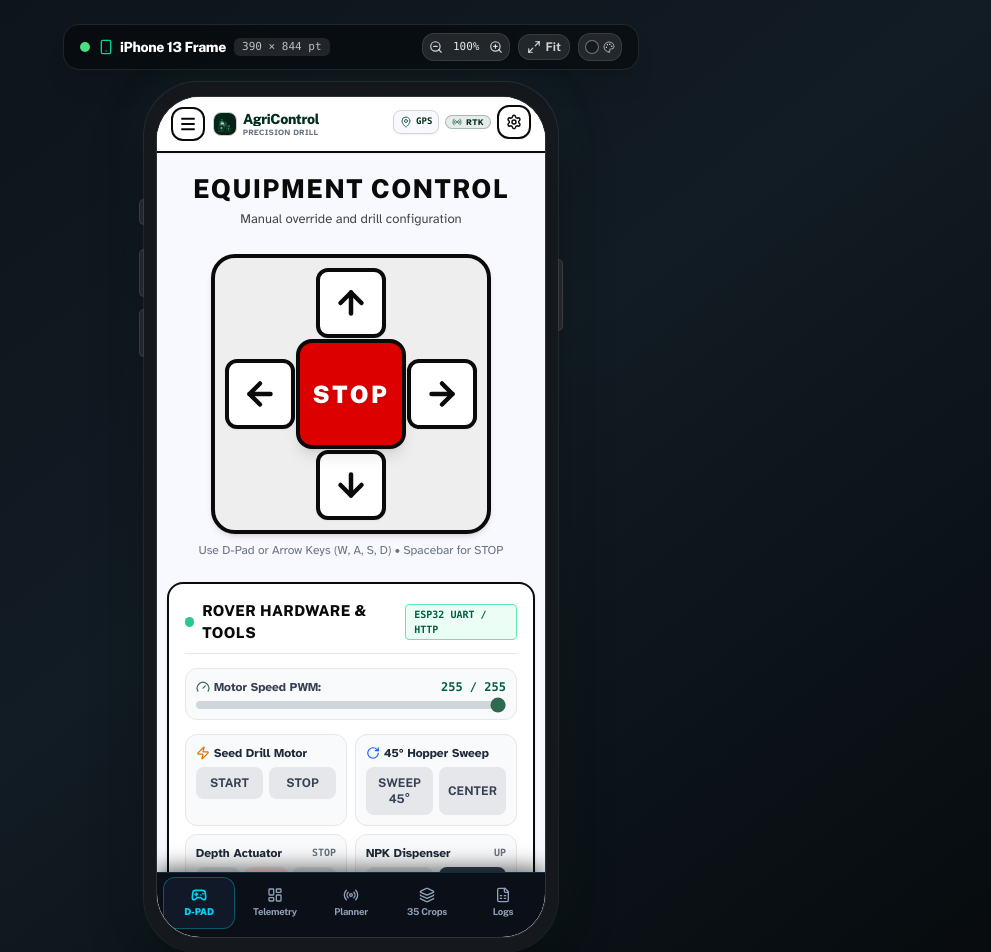
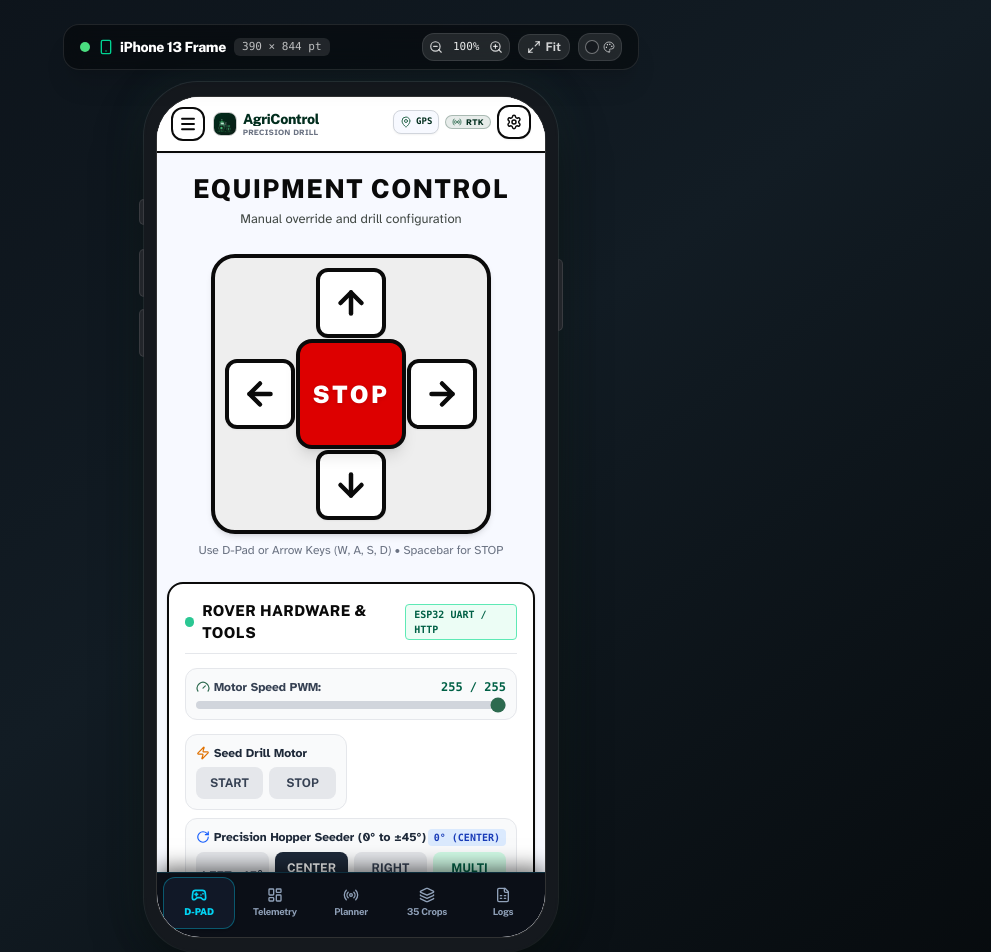
Before and after one commit to abhisheikraja2007-droid/TerraSow1, a React (Vite) app: page / in a window 1280 px wide. Shown: the top 952 px of the page, without its empty margins (289-1280 px from the left). Built offline with nearby package versions, Linux system fonts and the light colour scheme.

Commit message:
feat: update hopper controls to dual-side 0-45 degree seeding and fix motor directions

```diff
--- a/dev-dist/sw.js
+++ b/dev-dist/sw.js
@@ -81,7 +81,7 @@ define(['./workbox-afac4cd2'], (function (workbox) { 'use strict';
     "revision": "3ca0b8505b4bec776b69afdba2768812"
   }, {
     "url": "index.html",
-    "revision": "0.qckh4jlui8o"
+    "revision": "0.tk2vdsocc74"
   }], {});
   workbox.cleanupOutdatedCaches();
   workbox.registerRoute(new workbox.NavigationRoute(workbox.createHandlerBoundToURL("index.html"), {
--- a/server.ts
+++ b/server.ts
@@ -90,7 +90,7 @@ let esp32Status = {
   lastSeen: null as string | null,
   roverSpeed: 255,
   drillOn: false,
-  hopperSweep: false,
+  hopperOpen: false,
   actuatorState: 'STOP',
   npkState: 'UP',
   lastCommand: '',
@@ -180,8 +180,12 @@ app.post('/api/rover/command', async (req, res) => {
     esp32Status.roverSpeed = parseInt(command.replace('SPEED:', ''), 10) || 255;
   } else if (command === 'DRILL_ON') esp32Status.drillOn = true;
   else if (command === 'DRILL_OFF') esp32Status.drillOn = false;
-  else if (command === 'HOPPER_SWEEP_START') esp32Status.hopperSweep = true;
-  else if (command === 'HOPPER_SWEEP_STOP') esp32Status.hopperSweep = false;
+  else if (command === 'HOPPER_LEFT') esp32Status.hopperOpen = true;
+  else if (command === 'HOPPER_RIGHT') esp32Status.hopperOpen = true;
+  else if (command === 'HOPPER_CENTER' || command === 'HOPPER_CLOSE') esp32Status.hopperOpen = false;
+  else if (command === 'HOPPER_MULTI_START') esp32Status.hopperOpen = true;
+  else if (command === 'HOPPER_MULTI_STOP') esp32Status.hopperOpen = false;
+  else if (command === 'HOPPER_OPEN') esp32Status.hopperOpen = true;
   else if (command === 'ACT_DOWN') esp32Status.actuatorState = 'DOWN';
   else if (command === 'ACT_UP') esp32Status.actuatorState = 'UP';
   else if (command === 'ACT_STOP') esp32Status.actuatorState = 'STOP';
@@ -189,7 +193,7 @@ app.post('/api/rover/command', async (req, res) => {
   else if (command === 'NPK_UP') esp32Status.npkState = 'UP';
   else if (command === 'ESTOP') {
     esp32Status.drillOn = false;
-    esp32Status.hopperSweep = false;
+    esp32Status.hopperOpen = false;
     esp32Status.actuatorState = 'STOP';
     vehicleState.armed = false;
     vehicleState.mode = 'HOLD';
--- a/src/components/EquipmentControlView.tsx
+++ b/src/components/EquipmentControlView.tsx
@@ -57,7 +57,7 @@ export const EquipmentControlView: React.FC<EquipmentControlViewProps> = ({
 
   // ESP32 Rover Mechanism States
   const [drillActive, setDrillActive] = useState(false);
-  const [hopperSweepActive, setHopperSweepActive] = useState(false);
+  const [hopperMode, setHopperMode] = useState<'CENTER' | 'LEFT' | 'RIGHT' | 'MULTI'>('CENTER');
   const [actuatorState, setActuatorState] = useState<'STOP' | 'DOWN' | 'UP'>('STOP');
   const [npkState, setNpkState] = useState<'UP' | 'DOWN'>('UP');
   const [motorPwmSpeed, setMotorPwmSpeed] = useState(255);
@@ -70,12 +70,17 @@ export const EquipmentControlView: React.FC<EquipmentControlViewProps> = ({
     await MissionPlannerService.sendRoverCommand(next ? 'DRILL_ON' : 'DRILL_OFF');
   };
 
-  const handleToggleHopperSweep = async () => {
+  const handleHopperAction = async (mode: 'CENTER' | 'LEFT' | 'RIGHT' | 'MULTI') => {
     playClickSound();
     hapticMedium();
-    const next = !hopperSweepActive;
-    setHopperSweepActive(next);
-    await MissionPlannerService.sendRoverCommand(next ? 'HOPPER_SWEEP_START' : 'HOPPER_SWEEP_STOP');
+    setHopperMode(mode);
+    const cmdMap: Record<string, string> = {
+      CENTER: 'HOPPER_CENTER',
+      LEFT: 'HOPPER_LEFT',
+      RIGHT: 'HOPPER_RIGHT',
+      MULTI: 'HOPPER_MULTI_START',
+    };
+    await MissionPlannerService.sendRoverCommand(cmdMap[mode]);
   };
 
   const handleActuatorCommand = async (action: 'ACT_DOWN' | 'ACT_UP' | 'ACT_STOP') => {
@@ -206,7 +211,7 @@ export const EquipmentControlView: React.FC<EquipmentControlViewProps> = ({
     hapticWarning();
     void MissionPlannerService.sendRoverCommand('ESTOP');
     setDrillActive(false);
-    setHopperSweepActive(false);
+    setHopperMode('CENTER');
     setActuatorState('STOP');
     void MissionPlannerService.setArmed(false);
     void MissionPlannerService.setMode('HOLD');
@@ -523,30 +528,52 @@ export const EquipmentControlView: React.FC<EquipmentControlViewProps> = ({
             </div>
           </div>
 
-          {/* 45° Hopper Sweep */}
-          <div className="flex flex-col gap-1.5 p-2.5 bg-gray-50 rounded-xl border border-gray-200">
-            <span className="font-extrabold text-gray-800 flex items-center gap-1">
-              <RotateCw className="w-3.5 h-3.5 text-blue-600" /> 45° Hopper Sweep
-            </span>
-            <div className="grid grid-cols-2 gap-1.5">
+          {/* Hopper Servo (0° to ±45° Dual-Side Seeding) */}
+          <div className="flex flex-col gap-1.5 p-2.5 bg-gray-50 rounded-xl border border-gray-200 col-span-2">
+            <div className="flex items-center justify-between">
+              <span className="font-extrabold text-gray-800 flex items-center gap-1 text-xs">
+                <RotateCw className="w-3.5 h-3.5 text-blue-600" /> Precision Hopper Seeder (0° to ±45°)
+              </span>
+              <span className="font-mono text-[10px] font-bold px-1.5 py-0.5 rounded bg-blue-100 text-blue-800">
+                {hopperMode === 'LEFT' ? '+45° (LEFT)' : hopperMode === 'RIGHT' ? '-45° (RIGHT)' : hopperMode === 'MULTI' ? 'MULTI-SEED' : '0° (CENTER)'}
+              </span>
+            </div>
+            <div className="grid grid-cols-4 gap-1.5 text-xs">
               <button
                 type="button"
-                onClick={handleToggleHopperSweep}
+                onClick={() => handleHopperAction('LEFT')}
                 className={`py-2 px-1 rounded-lg font-bold text-center cursor-pointer transition-all ${
-                  hopperSweepActive ? 'bg-blue-600 text-white shadow-xs' : 'bg-gray-200 text-gray-700 hover:bg-gray-300'
+                  hopperMode === 'LEFT' ? 'bg-blue-600 text-white shadow-xs' : 'bg-gray-200 text-gray-700 hover:bg-gray-300'
                 }`}
               >
-                {hopperSweepActive ? 'SWEEPING' : 'SWEEP 45°'}
+                LEFT +45°
               </button>
               <button
                 type="button"
-                onClick={() => {
-                  setHopperSweepActive(false);
-                  void MissionPlannerService.sendRoverCommand('HOPPER_SWEEP_STOP');
-                }}
-                className="py-2 px-1 bg-gray-200 hover:bg-gray-300 text-gray-700 rounded-lg font-bold text-center cursor-pointer"
+                onClick={() => handleHopperAction('CENTER')}
+                className={`py-2 px-1 rounded-lg font-bold text-center cursor-pointer transition-all ${
+                  hopperMode === 'CENTER' ? 'bg-gray-800 text-white shadow-xs' : 'bg-gray-200 text-gray-700 hover:bg-gray-300'
+                }`}
               >
-                CENTER
+                CENTER 0°
+              </button>
+              <button
+                type="button"
+                onClick={() => handleHopperAction('RIGHT')}
+                className={`py-2 px-1 rounded-lg font-bold text-center cursor-pointer transition-all ${
+                  hopperMode === 'RIGHT' ? 'bg-blue-600 text-white shadow-xs' : 'bg-gray-200 text-gray-700 hover:bg-gray-300'
+                }`}
+              >
+                RIGHT -45°
+              </button>
+              <button
+                type="button"
+                onClick={() => handleHopperAction('MULTI')}
+                className={`py-2 px-1 rounded-lg font-bold text-center cursor-pointer transition-all ${
+                  hopperMode === 'MULTI' ? 'bg-emerald-600 text-white animate-pulse shadow-xs' : 'bg-emerald-100 text-emerald-800 hover:bg-emerald-200'
+                }`}
+              >
+                MULTI ±45°
               </button>
             </div>
           </div>
```
